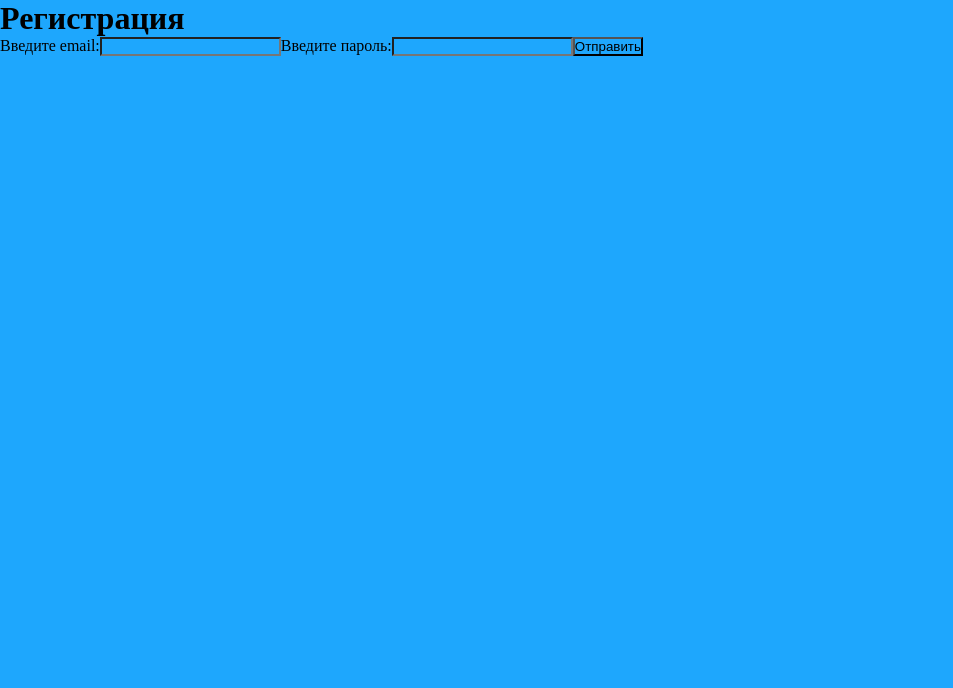
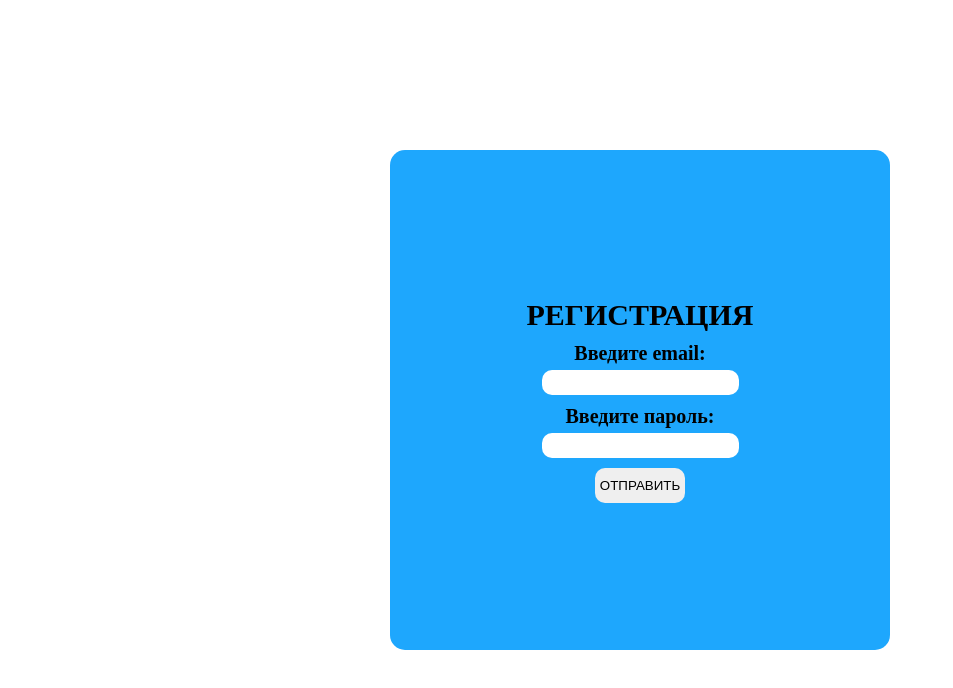
Before and after one commit to fffffkkk/advanced-blog-react-app, a React app: page / in a window 1280 px wide. Shown: the top 688 px of the page, without its empty margins (0-953 px from the left). Built offline with nearby package versions, Linux system fonts and the light colour scheme.

Commit message:
adding styles for form

```diff
--- a/src/App.tsx
+++ b/src/App.tsx
@@ -1,9 +1,14 @@
 import React from 'react';
 
 import AppRouter from '@/components/AppRouter';
+import ContentLayout from '@/layouts/ContentLayout';
 
 const App = () => {
-	return <AppRouter />;
+	return (
+		<ContentLayout>
+			<AppRouter />
+		</ContentLayout>
+	);
 };
 
 export default App;
--- a/src/assets/global.css
+++ b/src/assets/global.css
@@ -2,5 +2,4 @@
     box-sizing: border-box;
     margin: 0;
     padding: 0;
-    background-color: #1ea7fd;
 }
--- /dev/null
+++ b/src/components/ui/Button.tsx
@@ -0,0 +1,26 @@
+import React, { FC } from 'react';
+
+import { btnTypes } from '@/types/btn.type';
+import styled from 'styled-components';
+
+const ButtonWrapper = styled.button`
+  padding: 10px 5px;
+  border-radius: 10px;
+  border: none;
+	cursor: pointer;
+  :active, :focus {
+    outline: 0;
+    border: 2px solid #0062a2;
+  }
+`
+
+interface ButtonProps {
+	type: btnTypes;
+	children: React.ReactNode;
+}
+
+const Button: FC<ButtonProps> = ({ type, children }) => {
+	return <ButtonWrapper type={type}>{children}</ButtonWrapper>;
+};
+
+export default Button;
--- a/src/components/ui/Input.tsx
+++ b/src/components/ui/Input.tsx
@@ -1,6 +1,19 @@
 import React, { FC } from 'react';
 
+import styled from 'styled-components';
+
 import { inputTypes } from '@/types/input.type';
+
+const InputWrapper = styled.input`
+  width: 100%;
+  padding: 5px 10px;
+  border-radius: 10px;
+  border: none;
+  :active, :focus {
+    outline: 0;
+    border: 2px solid #0062a2;
+  }
+`
 
 interface InputProps {
 	type: inputTypes;
@@ -12,7 +25,7 @@ interface InputProps {
 
 const Input: FC<InputProps> = ({ type, placeholder, value, change, name }) => {
 	return (
-		<input
+		<InputWrapper
 			type={type}
 			value={value}
 			onChange={change}
--- a/src/features/Registration/components/form/AuthForm.tsx
+++ b/src/features/Registration/components/form/AuthForm.tsx
@@ -1,7 +1,45 @@
 import React, { FC } from 'react';
 
+import styled from 'styled-components';
+
+import { useChange } from '@/features/Registration/hooks/use-change';
+import { stringUpper } from '@/features/Registration/utils/stringUpper';
 import Input from '@/components/ui/Input';
-import { useChange } from '@/features/Registration/hooks/use-change';
+import Button from '@/components/ui/Button';
+
+const FormWrapper = styled.form`
+	height: 100%;
+	display: flex;
+	flex-direction: column;
+	justify-content: center;
+`;
+const FormInner = styled.div`
+	width: 500px;
+	height: 500px;
+	margin: 0 auto;
+	padding: 20px;
+	background-color: #1ea7fd;
+	border-radius: 15px;
+	text-align: center;
+	display: flex;
+	flex-direction: column;
+	align-items: center;
+	justify-content: center;
+`;
+const Header = styled.h1`
+	font-weight: bold;
+	font-size: 30px;
+	padding-bottom: 10px;
+`;
+const Label = styled.label`
+	display: flex;
+	flex-direction: column;
+	align-items: center;
+	gap: 5px;
+	padding-bottom: 10px;
+	font-size: 20px;
+	font-weight: bolder;
+`;
 
 interface AuthFormProps {
 	title: string;
@@ -20,9 +58,10 @@ const AuthForm: FC<AuthFormProps> = ({ title, submit }) => {
 	};
 
 	return (
-		<form onSubmit={handleSubmit}>
-			<h1>{title}</h1>
-			<label>
+		<FormWrapper onSubmit={handleSubmit}>
+			<FormInner>
+				<Header>{stringUpper(title)}</Header>
+				<Label>
 					Введите email:
 					<Input
 						type='email'
@@ -30,8 +69,8 @@ const AuthForm: FC<AuthFormProps> = ({ title, submit }) => {
 						change={(e) => setForm(e)}
 						name='email'
 					/>
-			</label>
-			<label>
+				</Label>
+				<Label>
 					Введите пароль:
 					<Input
 						type='password'
@@ -39,9 +78,10 @@ const AuthForm: FC<AuthFormProps> = ({ title, submit }) => {
 						change={(e) => setForm(e)}
 						name='password'
 					/>
-			</label>
-			<button type='submit'>Отправить</button>
-		</form>
+				</Label>
+				<Button type='submit'>{stringUpper('Отправить')}</Button>
+			</FormInner>
+		</FormWrapper>
 	);
 };
 
--- /dev/null
+++ b/src/features/Registration/utils/stringUpper.ts
@@ -0,0 +1,3 @@
+export const stringUpper = (str: string) => {
+	return str.toUpperCase();
+};
--- a/src/layouts/ContentLayout.tsx
+++ b/src/layouts/ContentLayout.tsx
@@ -3,18 +3,25 @@ import React, { FC } from 'react';
 import styled from 'styled-components';
 
 const BodyWrapper = styled.div`
+	width: 100vw;
+	height: 100vh;
+`;
+const BodyInner = styled.div`
 	max-width: 1400px;
 	margin: 0 auto;
-	width: 100%;
 	height: 100%;
-`
+`;
 
 interface ContentLayoutProps {
 	children: React.ReactNode;
 }
 
 const ContentLayout: FC<ContentLayoutProps> = ({ children }) => {
-	return <BodyWrapper>{children}</BodyWrapper>;
+	return (
+		<BodyWrapper>
+			<BodyInner>{children}</BodyInner>
+		</BodyWrapper>
+	);
 };
 
 export default ContentLayout;
--- /dev/null
+++ b/src/types/btn.type.ts
@@ -0,0 +1 @@
+export type btnTypes = 'submit';
```
Also changed, not shown: src/assets/123.png (deleted), 2 other files (tests, documents, lock files or other folders). Lines whose indentation alone changed are shown as unchanged.
